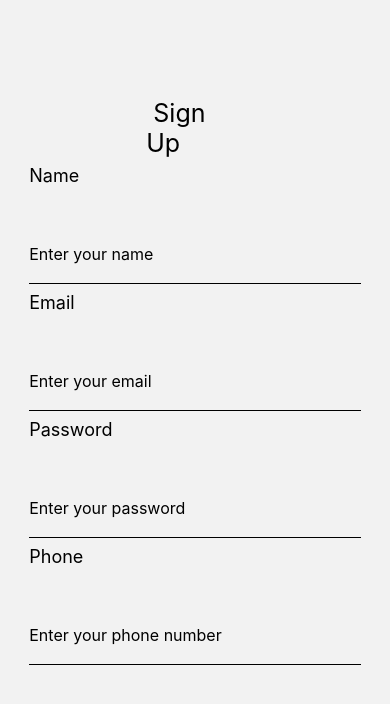
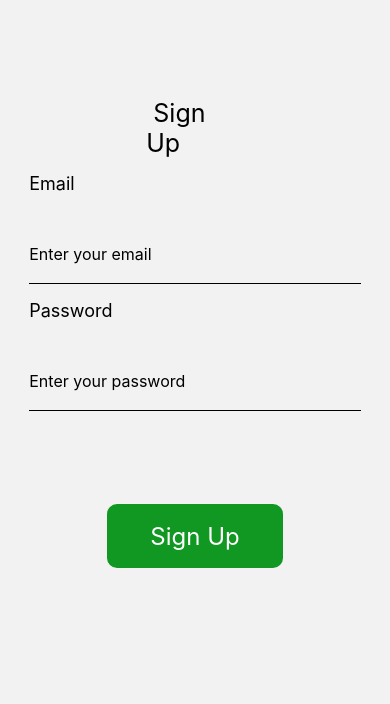
Before and after one commit to JosiahM42/Dark-Store-App, a React Native app: screen /SignUp in a window 390 px wide. Shown: the top 704 px of the page. Built offline with nearby package versions, Linux system fonts and the light colour scheme.

Commit message:
firebase update

```diff
--- a/SignUpScreen.js
+++ b/SignUpScreen.js
@@ -6,80 +6,45 @@
 import React, { useState } from'react';
 import { StyleSheet, Text, View, TouchableHighlight, TextInput} from 'react-native';
 // import { useNavigation } from '@react-navigation/native';
+//import { auth } from './firebase/config';
+import auth from '@react-native-firebase/auth';
 
 
 export const SignUpScreen = () => {
-
-    //const screenNavigate = useNavigation();
-
-
     const [getName, setName] = useState('');
     const [getEmail, setEmail] = useState('');
     const [getPassword, setPassword] = useState('');
     const [getPhone, setPhone] = useState('');
 
-    const [getError, setError] = useState(false);
+    //const screenNavigate = useNavigation();
 
-    // const [nameError, setNameError] = useState(false);
-    // const [emailError, setEmailError] = useState(false);
-    // const [passwordError, setPasswordError] = useState(false);
-    // const [PhoneError, setPhoneError] = useState(false);
-
-    const ErrorHandler = () => {
-        if(!getName){
-            alert('Please enter your name');
-        }
-        else if(!getEmail){
-            alert('Please enter an email');
-        }
-        else if(!getPassword){
-            alert('Please enter a password');
-        }
-        else if(!getPhone){
-            alert('Please enter a phone number');
-        }
-        else{
-            screenNavigate.navigate('Home');
-        }
-
+    const userSignUp = () => {
+        auth()
+            .createUserWithEmailAndPassword(getEmail, getPassword)
+            .then(credentials => {
+                const user = credentials.user;
+                console.log(user.getEmail);
+            } )
+            .error(error => alert(error.message))
     }
-
-    // const ErrorHandler = (userInput) => {
-    //     switch(userInput){
-    //         case(getName):
-    //             if(!getName){
-    //                 alert('Please enter your name');
-    //             }
-    //             break;
-
-    //         case(getEmail):
-    //             if(!getEmail){
-    //                 alert('Please enter an email');
-    //             }
-    //             break;
-
-
-
-    //     }
-
-    // }
 
     return (
 
         <View style={styles.screenVerticalLayout}>
             <Text style={styles.title}> Sign Up </Text>
 
-            <Text style={styles.headings}>Name</Text>
+            {/* <Text style={styles.headings}>Name</Text>
             <TextInput
                 style={styles.textInput}
                 onChangeText={name => setName(name)}
                 placeholder="Enter your name"
                 //underlineColorAndroid= 'black'
-            />
+            /> */}
 
             <Text style={styles.headings}>Email</Text>
             <TextInput
                 style={styles.textInput}
+                value={getEmail}
                 onChangeText={email => setEmail(email)}
                 placeholder="Enter your email"
                 //underlineColorAndroid= 'black'
@@ -88,36 +53,34 @@ export const SignUpScreen = () => {
             <Text style={styles.headings}>Password</Text>
             <TextInput
                 style={styles.textInput}
+                value={getPassword}
                 onChangeText={password => setPassword(password)}
                 placeholder="Enter your password"
+                secureTextEntry
                 //underlineColorAndroid= 'black'
             />
 
-            <Text style={styles.headings} >Phone</Text>
+            {/* <Text style={styles.headings} >Phone</Text>
             <TextInput
                 style={styles.textInput}
                 onChangeText={phone => setPhone(phone)}
                 placeholder="Enter your phone number"
                 // underlineColorAndroid= 'black'
-            />
+            /> */}
 
-            {/* <TouchableHighlight
-                onPress={() => screenNavigate.navigate('Home')}
-                style={styles.button}
-                underlayColor="#DDDDDD"
-                backgroundColor="#99D98C"
-            >
-                <Text style={styles.textButton}>Sign Up</Text>
-            </TouchableHighlight> */}
 
-            {/* <TouchableHighlight
-                onPress={() => screenNavigate.navigate('Home')}
-                style={styles.button}
-                underlayColor="#DDDDDD"
-                backgroundColor="#99D98C"
-            >
-                <Text style={styles.textButton}>Sign Up</Text>
-            </TouchableHighlight> */}
+            <View style = {styles.buttonLayout}>
+                <TouchableHighlight
+                    onPress={() => userSignUp}
+                    //onPress={() => screenNavigate.navigate('SignUp')}
+                    style={styles.button}
+                    underlayColor="#DDDDDD"
+                    backgroundColor="#99D98C"
+                >
+                    <Text style={styles.textButton}>Sign Up</Text>
+                </TouchableHighlight>
+
+            </View>
         </View>
     )
 }
@@ -132,6 +95,16 @@ export const styles = StyleSheet.create({
         //flexDirection: 'column',
 
     },
+
+    buttonLayout: {
+        flex: 1,
+        alignItems: 'center',
+        paddingTop: "2%",
+        width: '90%',
+        height: "8.5%",
+
+    },
+
     title: {
         top: "0.005%",
         //padding: "20%",
@@ -141,7 +114,7 @@ export const styles = StyleSheet.create({
     },
 
     headings: {
-        paddingTop: "2%",
+        paddingTop: "4%",
         //paddingBottom: "1%",
         fontSize: 18,
         textAlign: 'left',
@@ -167,13 +140,45 @@ export const styles = StyleSheet.create({
 
     button: {
         alignItems: "center",
-        // backgroundColor: "#d3d3d3",
-        //backgroundColor: "#119822",
+        //backgroundColor: "#d3d3d3",
+        backgroundColor: "#119822",
         padding: "5%",
-        width: "45%",
-        top: "29%",
+        width: "50%",
+        top: "20%",
         borderRadius: 10,
-        borderColor: 'black',
-        borderWidth: 1,
+        //borderColor: 'black',
+        //borderWidth: 1,
     },
+
+    textButton: {
+        fontSize: 24,
+        textAlign: 'center',
+        color: "#ffffff",
+        //padding: "4%",
+        top: "2%",
+    },
+
 })
+
+    // const ErrorHandler = () => {
+    //     if(!getName && !getEmail && !getPassword && !getPhone){
+    //         alert('Please enter your details in the fields');
+    //     }
+    //     else if(!getName){
+    //         alert('Please enter your name');
+    //     }
+    //     else if(!getEmail){
+    //         alert('Please enter an email');
+    //     }
+    //     else if(!getPassword){
+    //         alert('Please enter a password');
+    //     }
+    //     else if(!getPhone){
+    //         alert('Please enter a phone number');
+    //     }
+
+    //     else{
+    //         screenNavigate.navigate('Home');
+    //     }
+
+    // }
```
Also changed, not shown: SignInScreen.js (+28 -0 lines), firebase/config.js (+37 -4 lines), package.json (+7 -3 lines), 1 other file (tests, documents, lock files or other folders).
